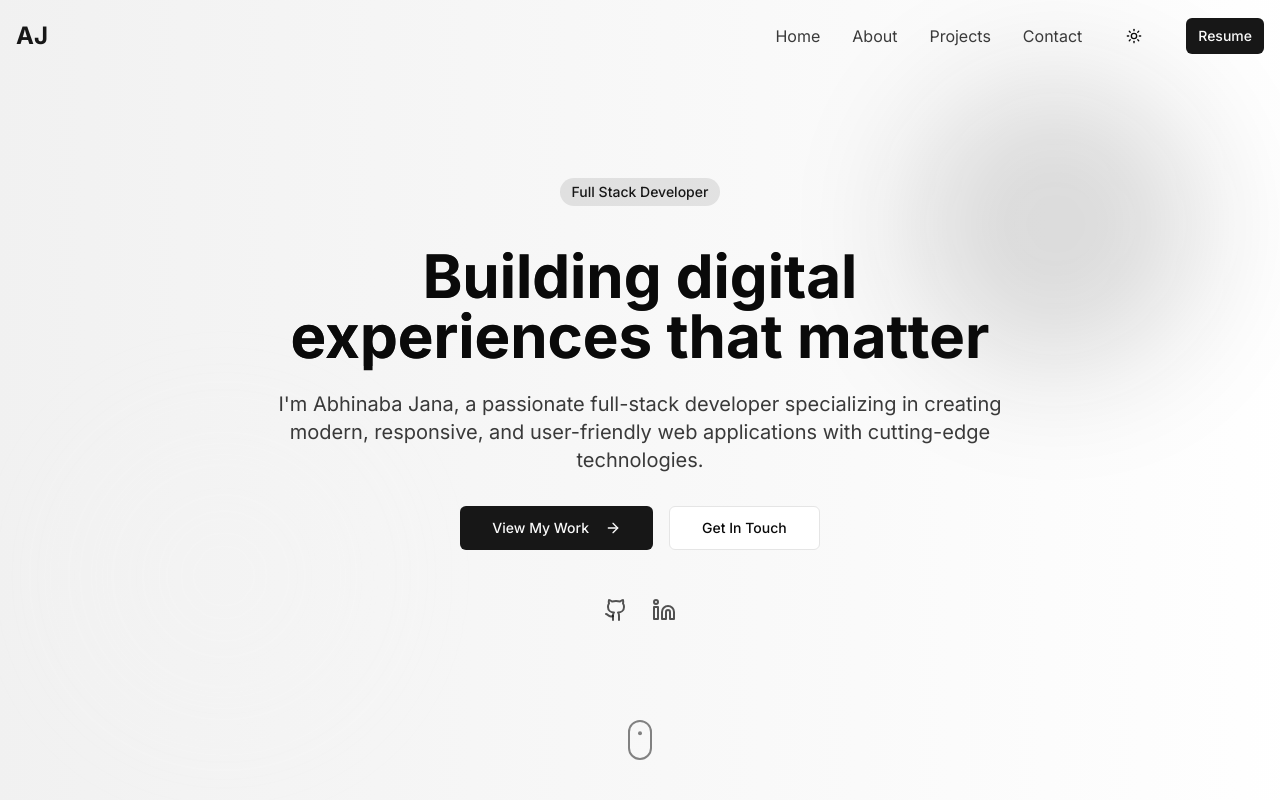
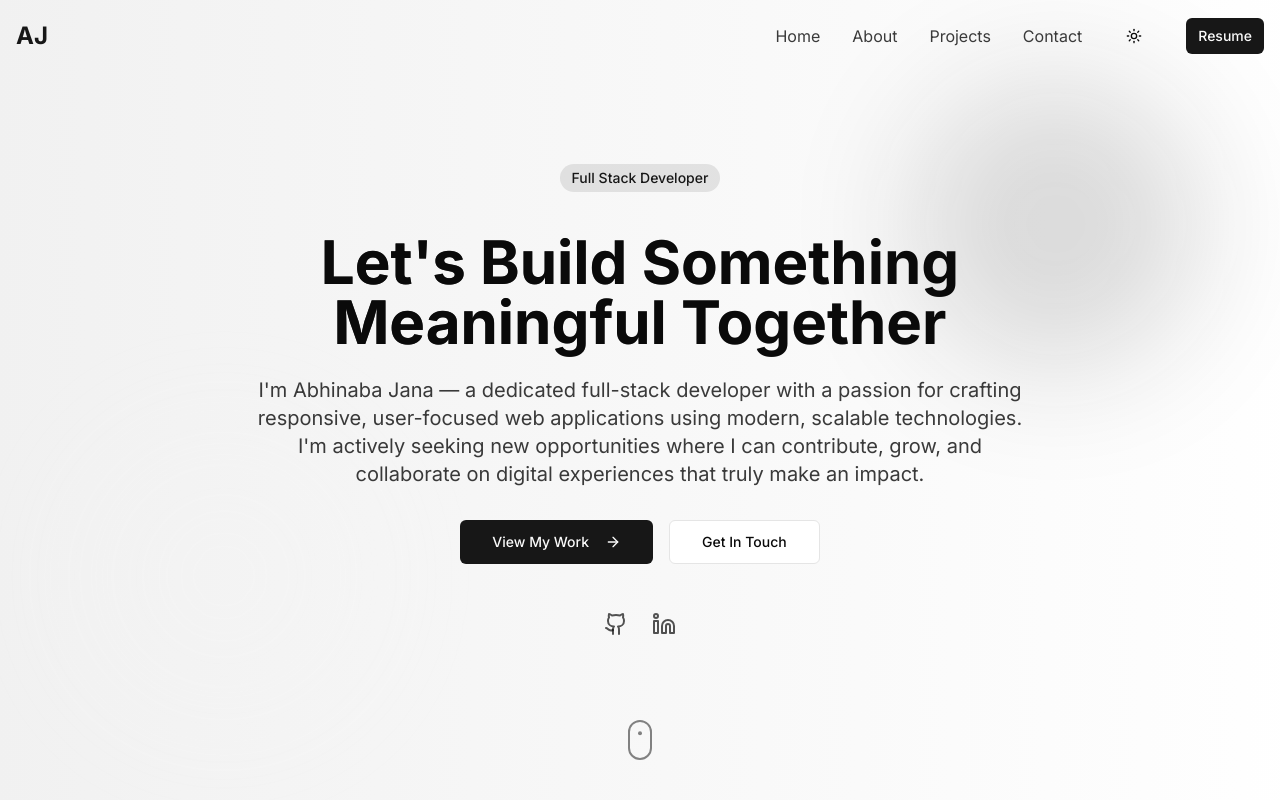
Before and after one commit to abhinaba900/portfolio-nextjs, a Next.js app: page / in a window 1280 px wide. Shown: the top 800 px of the page. Built offline with nearby package versions, Linux system fonts and the light colour scheme.

Commit message:
hero section description updated

```diff
--- a/src/components/hero.tsx
+++ b/src/components/hero.tsx
@@ -58,15 +58,17 @@ export default function Hero() {
             variants={item}
             className="text-4xl md:text-6xl font-bold mb-6 bg-clip-text  bg-gradient-to-r from-primary to-secondary"
           >
-            Building digital experiences that matter
+            Let's Build Something Meaningful Together
           </motion.h1>
           <motion.p
             variants={item}
             className="text-lg md:text-xl text-foreground/80 mb-8"
           >
-            I'm Abhinaba Jana, a passionate full-stack developer specializing in
-            creating modern, responsive, and user-friendly web applications with
-            cutting-edge technologies.
+            I'm Abhinaba Jana — a dedicated full-stack developer with a passion
+            for crafting responsive, user-focused web applications using modern,
+            scalable technologies. I'm actively seeking new opportunities where
+            I can contribute, grow, and collaborate on digital experiences that
+            truly make an impact.
           </motion.p>
           <motion.div
             variants={item}
```
